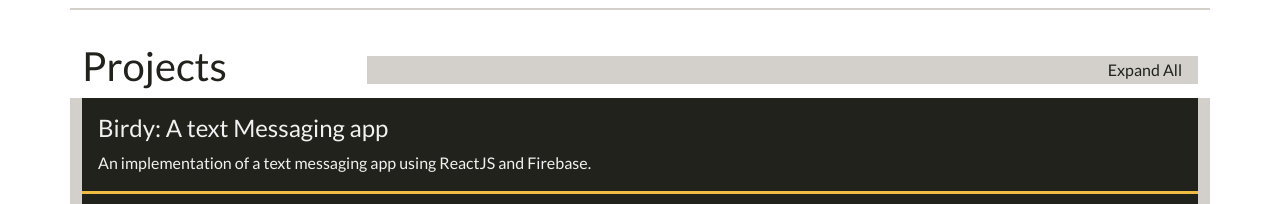
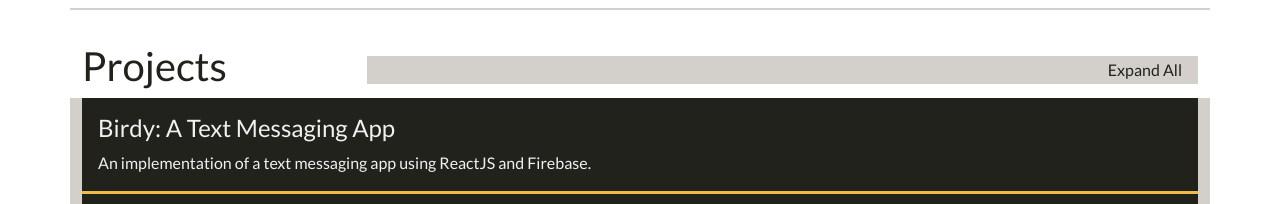
Before and after one commit to mjerricho/aboutme, a React (Create React App) app: page / in a window 1280 px wide. Shown: the part 1227-1431 px from the top of the page. Built offline with nearby package versions, Linux system fonts and the light colour scheme.

Commit message:
changed resume and fixed type

```diff
--- a/src/components/ProjectsData.js
+++ b/src/components/ProjectsData.js
@@ -7,7 +7,7 @@ import projectbirdy from "../assets/images/projects/projects-birdy.png";
 export const ProjectsData =[
     {
         id: 1,
-        title: "Birdy: A text Messaging app",
+        title: "Birdy: A Text Messaging App",
         subtitle: "An implementation of a text messaging app using ReactJS and Firebase.",
         description: "I implemented a text messaging app that used no SQL and hosted on Firebase. I used reactJS to build the application's front-end and Firebase JavaScript v9.6.2 to handle its back end. I utilised Firestore database and its API to enable a realtime update of the app. It enables users to login using their Google account. Features include a chat room creation and search capability.",
         picture: projectbirdy,
```
Also changed, not shown: 1 other file (tests, documents, lock files or other folders).
